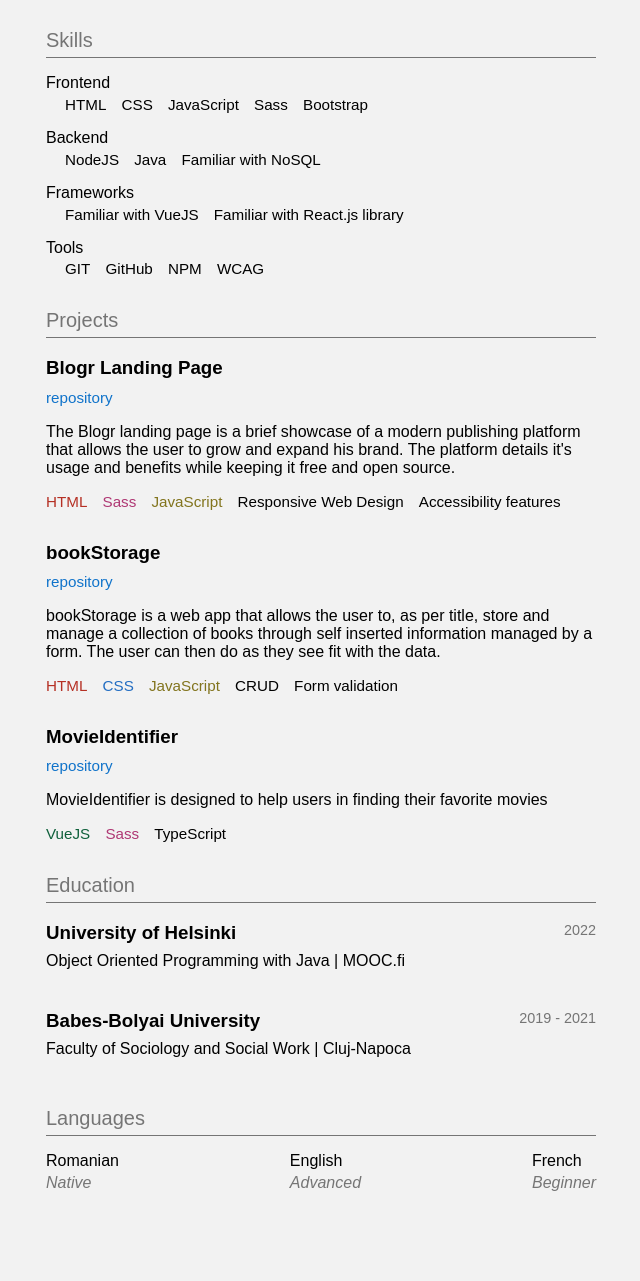
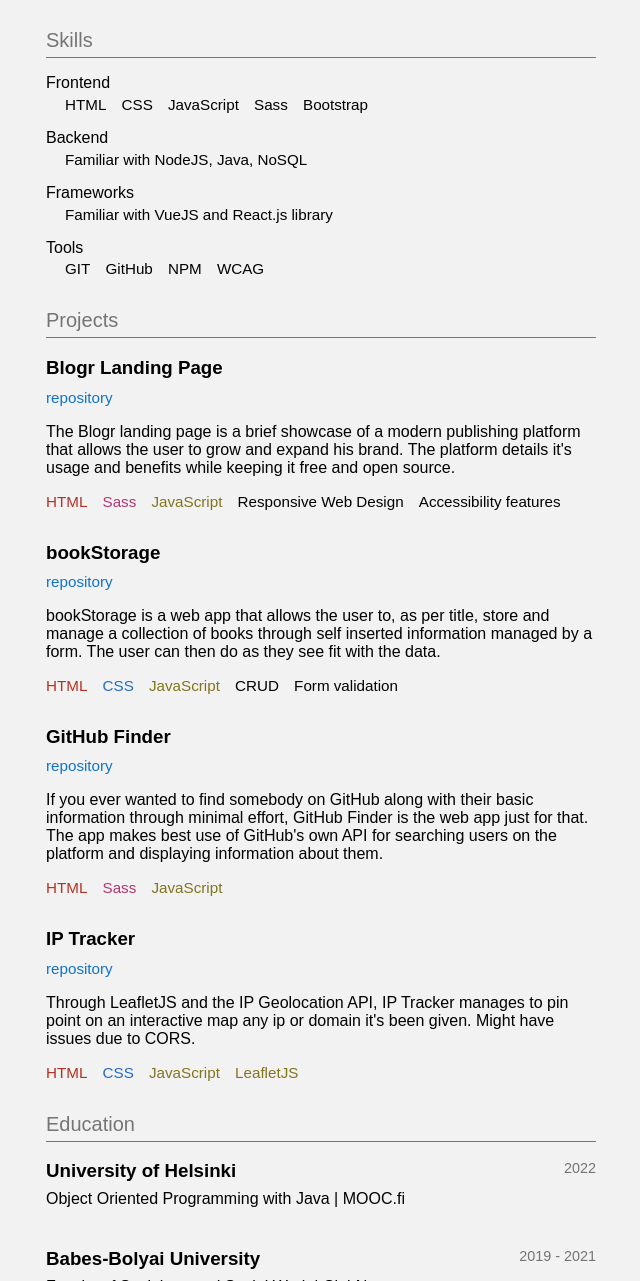
Before and after one commit to andreialexc30/resume, a plain HTML site: page index.html in a window 1280 px wide. Shown: the part 430-1711 px from the top of the page, without its empty margins (319-959 px from the left). Before the commit the page ends 1670 px from the top, so only its background shows below. Drawn offline with Linux system fonts and the light colour scheme.

Commit message:
Modified markup

```diff
--- a/index.html
+++ b/index.html
@@ -60,16 +60,13 @@
                     <div class="main-skills_backend">
                         Backend
                         <ul class="main-skills_list">
-                            <li class="backend-list_item">NodeJS</li>
-                            <li class="backend-list_item">Java</li>
-                            <li class="backend-list_item">Familiar with NoSQL</li>
+                            <li class="backend-list_item">Familiar with NodeJS, Java, NoSQL</li>
                         </ul>
                     </div>
                     <div class="main-skills_frameworks">
                         Frameworks
                         <ul class="main-skills_list">
-                            <li class="framework-list_item">Familiar with VueJS</li>
-                            <li class="framework-list_item">Familiar with React.js library</li>
+                            <li class="framework-list_item">Familiar with VueJS and React.js library</li>
                         </ul>
                     </div>
                     <div class="main-skills_tools">
@@ -110,13 +107,24 @@
                     </ul>
                 </div>
                 <div class="main-projects_personalproject">
-                    <h3 class="project-title"><a href="https://themovidentifier.netlify.app/" class="project" target="_blank">MovieIdentifier</a></h3>
-                    <a href="https://github.com/andreialexc30/movidentifier" class="github_repo" target="_blank">repository</a>
-                    <p>MovieIdentifier is designed to help users in finding their favorite movies </p>
+                    <h3 class="project-title"><a href="https://gitaprofile.netlify.app/" class="project" target="_blank">GitHub Finder</a></h3>
+                    <a href="https://github.com/andreialexc30/githubfinder" class="github_repo" target="_blank">repository</a>
+                    <p>If you ever wanted to find somebody on GitHub along with their basic information through minimal effort, GitHub Finder is the web app just for that. The app makes best use of GitHub's own API for searching users on the platform and displaying information about them.</p>
                     <ul class="project_stack">
-                        <li class="stack-item vue">VueJS</li>
+                        <li class="stack-item html5">HTML</li>
                         <li class="stack-item sass">Sass</li>
-                        <li class="stack-item">TypeScript</li>
+                        <li class="stack-item js">JavaScript</li>
+                    </ul>
+                </div>
+                <div class="main-projects_personalproject">
+                    <h3 class="project-title"><a href="https://andreialexc30.github.io/tracker" class="project" target="_blank">IP Tracker</a></h3>
+                    <a href="https://github.com/andreialexc30/tracker" class="github_repo" target="_blank">repository</a>
+                    <p>Through LeafletJS and the IP Geolocation API, IP Tracker manages to pin point on an interactive map any ip or domain it's been given. Might have issues due to CORS.</p>
+                    <ul class="project_stack">
+                        <li class="stack-item html5">HTML</li>
+                        <li class="stack-item css3">CSS</li>
+                        <li class="stack-item js">JavaScript</li>
+                        <li class="stack-item js">LeafletJS</li>
                     </ul>
                 </div>
             </section>
```
